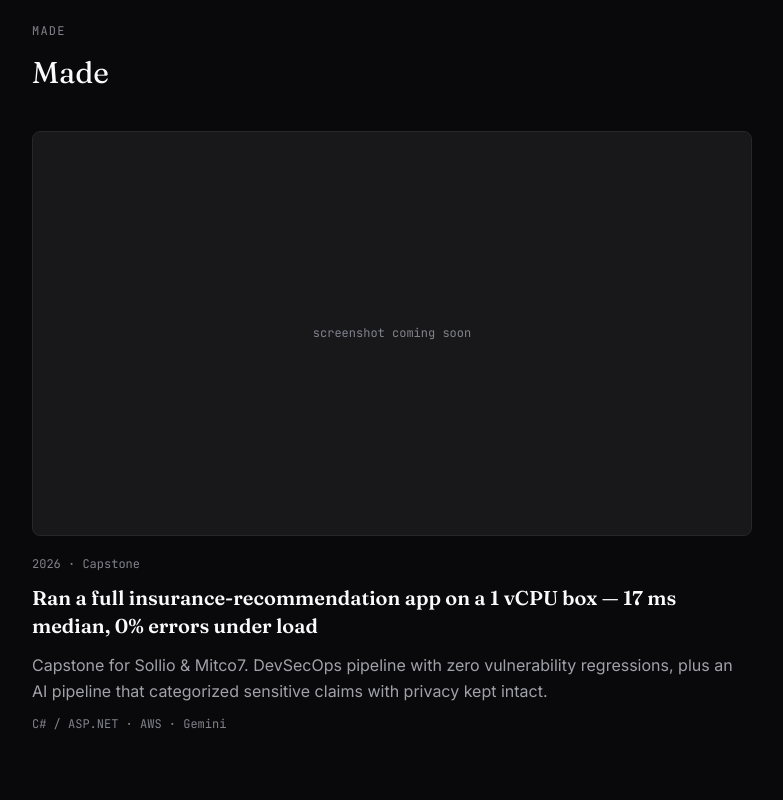
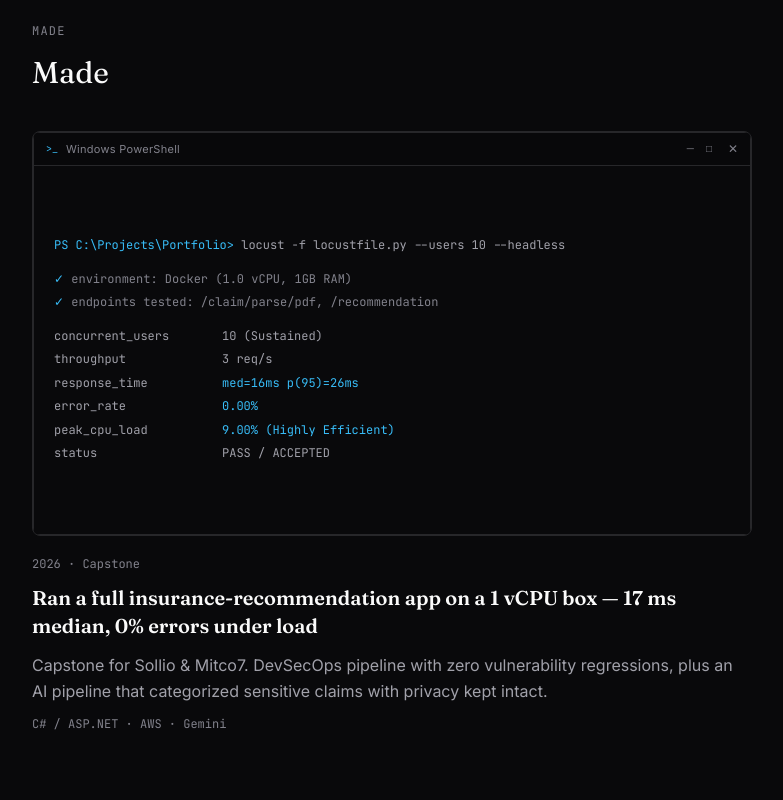
Before and after one commit to Mickunaru/portfolio, a Next.js app: page / in a window 1280 px wide. Shown: the part 1480-2280 px from the top of the page, without its empty margins (248-1031 px from the left). Built offline with nearby package versions, Linux system fonts and the light colour scheme.

Commit message:
feat: add load-test terminal card to Capstone frame

```diff
--- a/src/components/made-section.tsx
+++ b/src/components/made-section.tsx
@@ -1,10 +1,7 @@
 import Image from "next/image";
 import type { ReactNode } from "react";
 import { Reveal, RevealGroup, RevealItem } from "@/components/reveal";
-
-/* Project showcase (SRS §7.3) — copy verbatim, ordered to end on the fun
-   one. `screenshot` stays null until the real 16:9 asset lands in
-   public/projects/; the frame renders a quiet placeholder meanwhile. */
+import { TerminalCard } from "@/components/terminal-card";
 
 type Project = {
   outcome: ReactNode;
@@ -14,6 +11,7 @@ type Project = {
   description: string;
   tags: string[];
   screenshot: string | null;
+  visual?: ReactNode;
 };
 
 const projects: Project[] = [
@@ -25,7 +23,10 @@ const projects: Project[] = [
     description:
       "Capstone for Sollio & Mitco7. DevSecOps pipeline with zero vulnerability regressions, plus an AI pipeline that categorized sensitive claims with privacy kept intact.",
     tags: ["C# / ASP.NET", "AWS", "Gemini"],
+    // Client work (Sollio & Mitco7) — real screenshot withheld pending
+    // sponsor clearance; a self-made load-test terminal card stands in.
     screenshot: null,
+    visual: <TerminalCard />,
   },
   {
     outcome:
@@ -85,9 +86,9 @@ const projects: Project[] = [
 ];
 
 function ProjectFrame({ project }: { project: Project }) {
+  const renderContent = () => {
+    if (project.screenshot) {
       return (
-    <div className="group/frame overflow-hidden rounded-lg border border-line bg-surface transition-colors duration-200 hover:border-accent">
-      {project.screenshot ? (
         <Image
           src={project.screenshot}
           alt={project.alt}
@@ -95,13 +96,25 @@ function ProjectFrame({ project }: { project: Project }) {
           height={720}
           className="aspect-video w-full object-cover grayscale-25 transition-[filter] duration-300 group-hover/frame:grayscale-0"
         />
-      ) : (
+      );
+    }
+
+    if (project.visual) {
+      return project.visual;
+    }
+
+    return (
       <div className="flex aspect-video w-full items-center justify-center">
         <span className="font-mono text-xs text-muted">
           screenshot coming soon
         </span>
       </div>
-      )}
+    );
+  };
+
+  return (
+    <div className="group/frame overflow-hidden rounded-lg border border-line bg-surface transition-colors duration-200 hover:border-accent">
+      {renderContent()}
     </div>
   );
 }
--- /dev/null
+++ b/src/components/terminal-card.tsx
@@ -0,0 +1,72 @@
+type Line =
+  | { kind: "prompt"; text: string }
+  | { kind: "blank" }
+  | { kind: "check"; text: string }
+  | { kind: "metric"; label: string; value: string; accent?: boolean };
+
+const lines: Line[] = [
+  { kind: "prompt", text: "locust -f locustfile.py --users 10 --headless" },
+  { kind: "blank" },
+  { kind: "check", text: "environment: Docker (1.0 vCPU, 1GB RAM)" },
+  { kind: "check", text: "endpoints tested: /claim/parse/pdf, /recommendation" },
+  { kind: "blank" },
+  { kind: "metric", label: "concurrent_users", value: "10 (Sustained)" },
+  { kind: "metric", label: "throughput", value: "3 req/s" },
+  { kind: "metric", label: "response_time", value: "med=16ms  p(95)=26ms", accent: true },
+  { kind: "metric", label: "error_rate", value: "0.00%", accent: true },
+  { kind: "metric", label: "peak_cpu_load", value: "9.00% (Highly Efficient)", accent: true },
+  { kind: "metric", label: "status", value: "PASS / ACCEPTED" },
+];
+
+export function TerminalCard() {
+  return (
+    <div className="flex aspect-video w-full flex-col bg-bg border border-line overflow-hidden">
+      {/* Windows chrome */}
+      <div className="flex items-center justify-between border-b border-line px-3 py-2 bg-bg/50">
+        <div className="flex items-center gap-2">
+          <span className="font-mono text-[10px] text-accent">{">_"}</span>
+          <span className="font-sans text-[11px] text-muted tracking-wide">
+            Windows PowerShell
+          </span>
+        </div>
+        <div className="flex items-center gap-3 font-mono text-[10px] text-muted">
+          <span className="cursor-default hover:text-secondary">─</span>
+          <span className="cursor-default hover:text-secondary">□</span>
+          <span className="cursor-default text-xs hover:text-red-500 hover:bg-red-500/10 px-1 -mr-1 rounded">✕</span>
+        </div>
+      </div>
+
+      {/* output */}
+      <div className="flex flex-1 flex-col justify-center gap-1 px-5 font-mono text-[11px] leading-relaxed sm:text-xs">
+        {lines.map((line, i) => {
+          if (line.kind === "blank") return <div key={i} className="h-1.5" />;
+
+          if (line.kind === "prompt") {
+            return (
+              <div key={i} className="text-secondary">
+                <span className="text-accent">PS C:\Projects\Portfolio&gt;</span> {line.text}
+              </div>
+            );
+          }
+
+          if (line.kind === "check") {
+            return (
+              <div key={i} className="text-muted">
+                <span className="text-accent">✓</span> {line.text}
+              </div>
+            );
+          }
+
+          return (
+            <div key={i} className="flex items-baseline gap-2 text-muted">
+              <span className="min-w-[10rem] text-secondary">{line.label}</span>
+              <span className={line.accent ? "text-accent" : "text-secondary"}>
+                {line.value}
+              </span>
+            </div>
+          );
+        })}
+      </div>
+    </div>
+  );
+}
```
Lines whose indentation alone changed are shown as unchanged.
